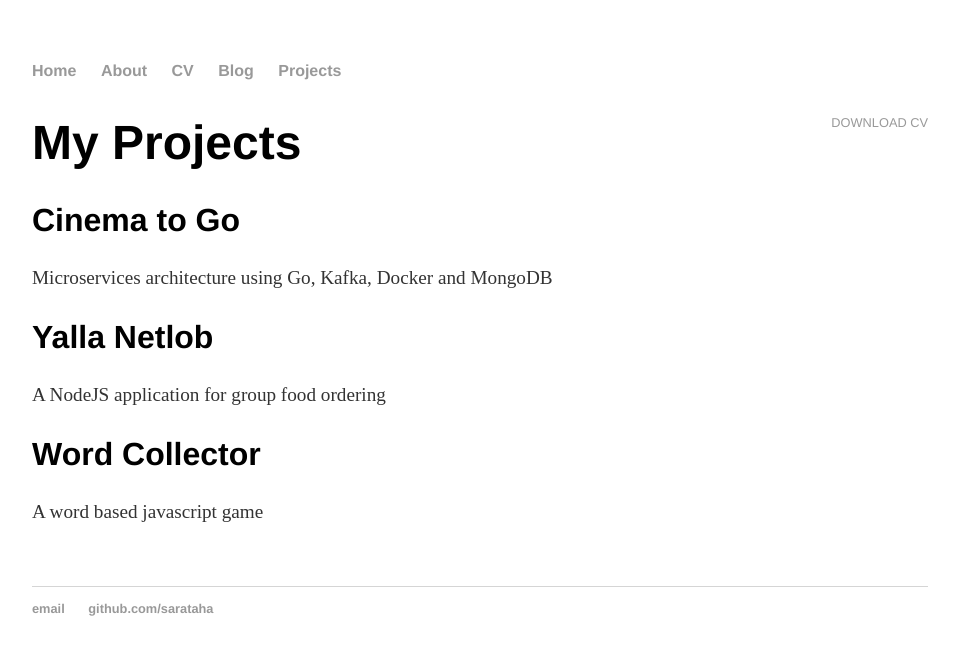
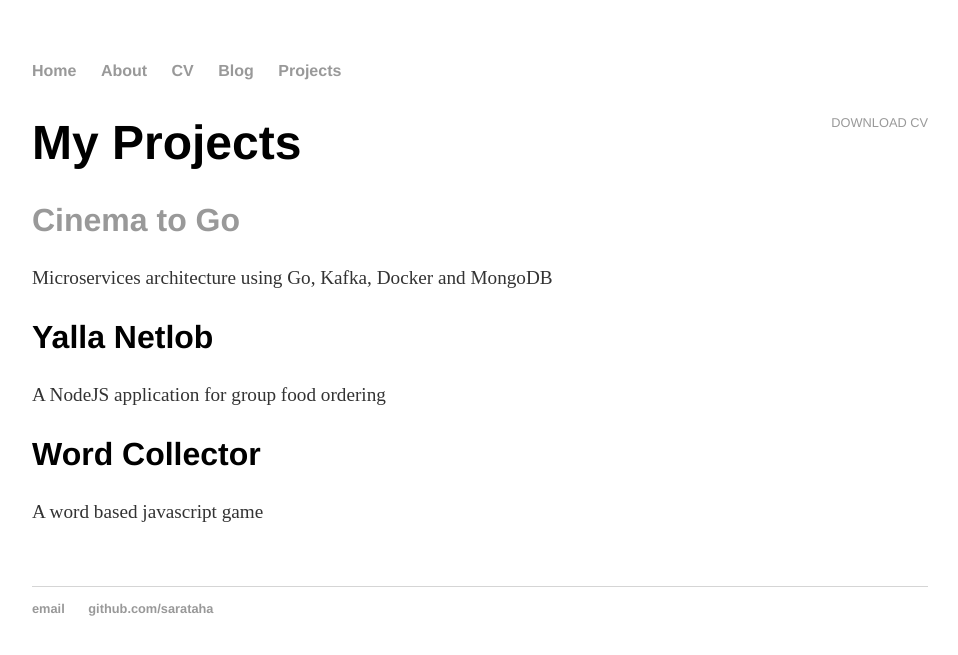
Before and after one commit to sarataha/sarataha.github.io, a Jekyll site: the page built from projects/index.html, in a window 1280 px wide. Shown: the top 655 px of the page, without its empty margins (160-1118 px from the left). Built offline with Jekyll 4.4.1, drawn with Linux system fonts in a browser that asks for light colours.

Commit message:
add links to projects

```diff
--- a/projects/index.html
+++ b/projects/index.html
@@ -7,8 +7,9 @@
 		<a href="#" class="download" title="Download CV as PDF">Download CV</a>
 					<h1>My Projects</h1>
 
-					<h2>Cinema to Go</h2>
-					<a href="https://github.com/sarataha/cinema-to-go" class="porject"></a>
+					<h2>
+						<a href="https://github.com/sarataha/cinema-to-go" class="porject">Cinema to Go</a>
+					</h2>
 					<p>Microservices architecture using Go, Kafka, Docker and MongoDB</p>
 
 					<h2>Yalla Netlob</h2>
```
